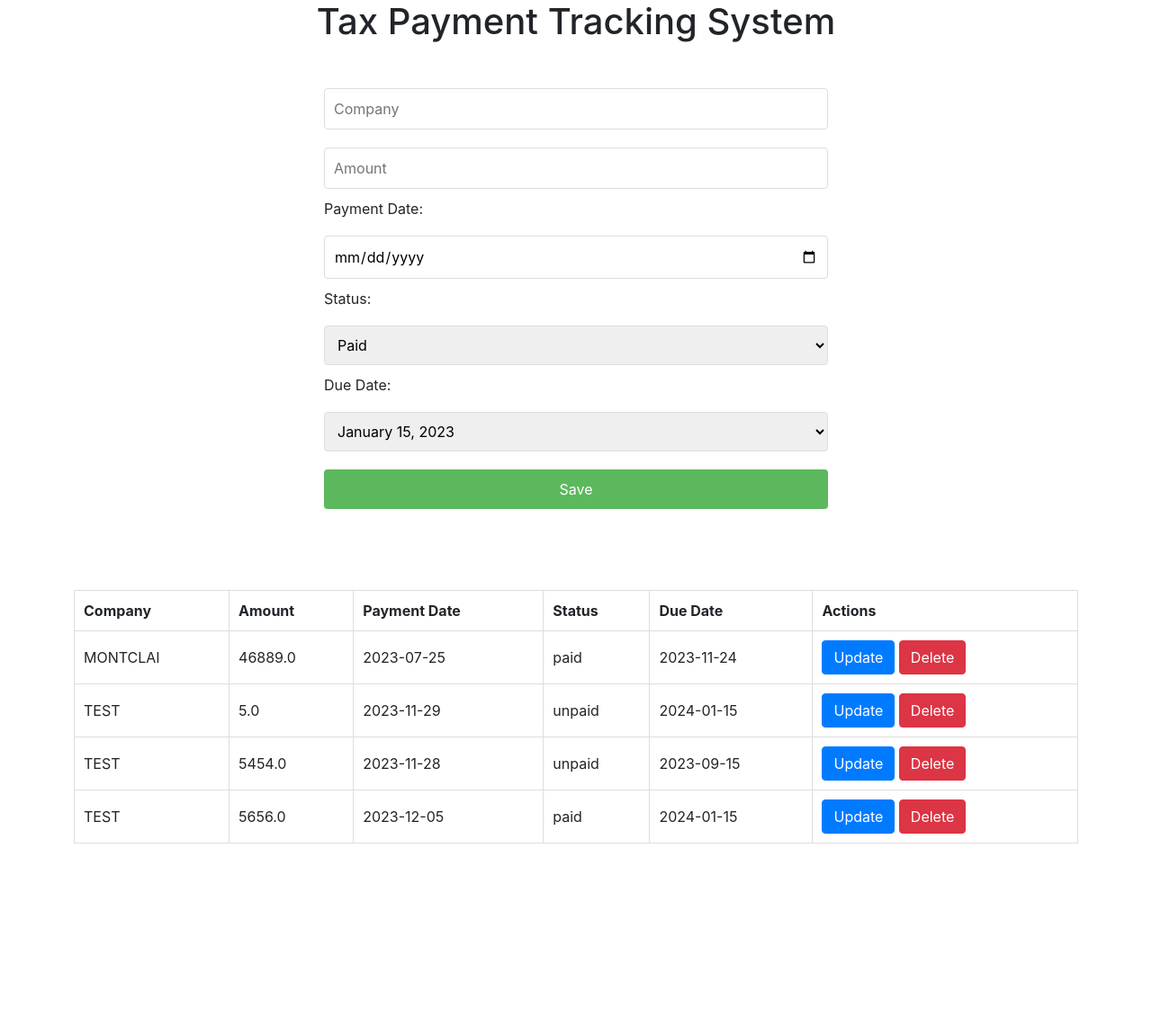
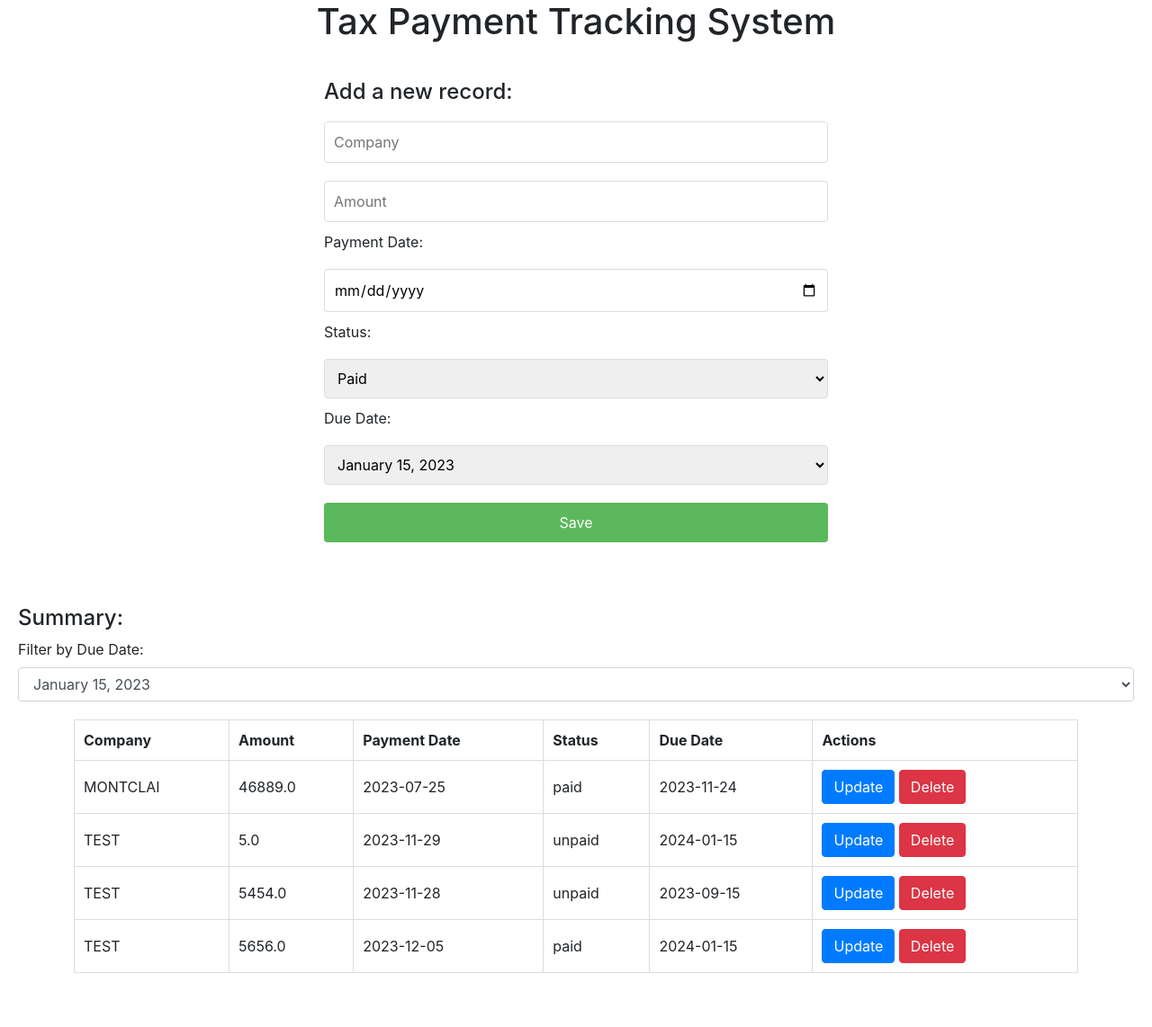
Before and after one commit to noriegamonsc1/1.ProjectDBaseSystemsFall2023, a Flask app: page / in a window 1280 px wide. Shown: the whole page at 90% size. Before the commit the page ends 938 px from the top, so only its background shows below. Run offline with Flask 3, Linux system fonts and the light colour scheme; data comes from the database, SQL or seed files in the repository; some libraries are stand-ins or nearby versions.

Commit message:
Add filter by date field, AJAX to update table and dynamically populate all dropdowns

```diff
--- a/app.py
+++ b/app.py
@@ -1,4 +1,4 @@
-from flask import Flask, request, redirect, render_template, url_for
+from flask import Flask, request, redirect, render_template, url_for, jsonify
 from flask_sqlalchemy import SQLAlchemy
 from flask_migrate import Migrate
 from datetime import datetime
@@ -34,6 +34,24 @@ def index():
     records = Taxation.query.all()
     return render_template('index.html', records=records)
 
+@app.route('/fetchTaxRecords/<dueDate>')
+def fetchTaxRecords(dueDate):
+    records = Taxation.query.filter(Taxation.due_date==dueDate)
+
+    json_records = []
+    for record in records:
+        json_record = {
+            'tax_id': record.tax_id,
+            '_company': record._company,
+            'amount': record.amount,
+            'payment_date': record.payment_date,
+            'status': record.status,
+            'due_date':record.due_date
+        }
+        json_records.append(json_record)
+
+    return jsonify(json_records)
+
 @app.route('/add-record', methods=['POST'])
 def add_record():
     company = request.form.get('company')
--- a/static/script.js
+++ b/static/script.js
@@ -1,6 +1,6 @@
 // Function to populate the due date dropdown
-function populateDueDateDropdown() {
-    var dropdown = document.getElementById('dueDate');
+function populateDueDateDropdown(dropdownId) {
+    var dropdown = document.getElementById(dropdownId);
     var years = [2023, 2024, 2025, 2026];
 
     // Clear existing options
@@ -68,10 +68,55 @@ function confirmDelete(taxId) {
     }
 }
 
+function updateDataTable() {
+    let dateText = $('#filterDueDate option:selected').val();
+    // console.log("Changed filter dropdown! date: ", dateText);
+    $.ajax({
+        type: "GET",
+        url: "/fetchTaxRecords/" + dateText,
+        success: function(result) {
+            // console.log("Ajax is success!! data: ", result);
+            updateTable(result);
+        }
+    });
+}
+
+function updateTable(tableData) {
+    const tableBody = document.getElementById('recordsTableBody');
+    let tableContent = '';
+    tableData.forEach((row) => {
+        tableContent += `<tr>
+                            <td>${row._company}</td>
+                            <td>${row.amount}</td>
+                            <td>${formatDate(row.payment_date)}</td>
+                            <td>${row.status}</td>
+                            <td>${formatDate(row.due_date)}</td>
+                            <td>
+                                <button type="button" class="btn btn-primary" onclick="showUpdateModal('${row.tax_id}', '${row._company}', '${row.amount}', '${formatDate(row.payment_date)}', '${row.status}', '${formatDate(row.due_date)}')">Update</button>
+                                <button type="button" class="btn btn-danger" onclick="confirmDelete('${row.tax_id}')">Delete</button>
+                            </td>
+                        </tr>`;
+    });
+    tableBody.innerHTML = tableContent;
+}
+
+function formatDate(dateStr) {
+    if (dateStr !== null && dateStr !== undefined) {
+        return new Date(dateStr).toISOString().split('T')[0]; // Format as 'YYYY-MM-DD'
+    }
+    else {
+        return "N/A"
+    }
+}
+
+
+
 // Event listener for DOMContentLoaded
 document.addEventListener('DOMContentLoaded', function () {
     // Call the function to populate the due date dropdown
-    populateDueDateDropdown();
+    populateDueDateDropdown('dueDate');
+    populateDueDateDropdown('filterDueDate');
+    populateDueDateDropdown('updateDueDate');
 
     // Add more event listeners if needed
 });
--- a/templates/index.html
+++ b/templates/index.html
@@ -12,6 +12,7 @@
 
     <!-- Form for Data Entry -->
     <form id="taxForm" action="/add-record" method="post">
+        <h4>Add a new record:</h4>
         <input type="text" id="company" name="company" placeholder="Company" required>
         <input type="number" id="amount" name="amount" placeholder="Amount" required>
 
@@ -26,10 +27,10 @@
 
         <label for="due_date">Due Date:</label>
         <select id="dueDate" name="due_date" required>
-            <option value="2023-04-15">April 15, 2023</option>
+            <!-- <option value="2023-04-15">April 15, 2023</option>
             <option value="2023-06-15">June 15, 2023</option>
             <option value="2023-09-15">September 15, 2023</option>
-            <option value="2024-01-15">January 15, 2024</option>
+            <option value="2024-01-15">January 15, 2024</option> -->
         </select>
 
         <button type="submit">Save</button>
@@ -37,6 +38,11 @@
 
     <!-- Table to Display Records -->
     <div id="recordsContainer">
+        <h4>Summary:</h4>
+        <label>Filter by Due Date:</label>
+        <select class="form-control mb-2" id="filterDueDate" name="due_date" onchange="updateDataTable();">
+        </select>
+
         <table id="recordsTable">
             <thead>
                 <tr>
@@ -48,7 +54,7 @@
                     <th>Actions</th>
                 </tr>
             </thead>
-            <tbody>
+            <tbody id="recordsTableBody">
                 {% for record in records %}
                 <tr>
                     <td>{{ record.company }}</td>
@@ -88,10 +94,10 @@
                             <option value="unpaid">Unpaid</option>
                         </select>
                         <select class="form-control mb-2" id="updateDueDate" name="due_date" required>
-                            <option value="2023-04-15">April 15, 2023</option>
+                            <!-- <option value="2023-04-15">April 15, 2023</option>
                             <option value="2023-06-15">June 15, 2023</option>
                             <option value="2023-09-15">September 15, 2023</option>
-                            <option value="2024-01-15">January 15, 2024</option>
+                            <option value="2024-01-15">January 15, 2024</option> -->
                         </select>
                     </form>
                 </div>
@@ -103,7 +109,7 @@
         </div>
     </div>
 
-    <script src="https://code.jquery.com/jquery-3.3.1.slim.min.js"></script>
+    <script src="https://code.jquery.com/jquery-3.3.1.min.js"></script>
     <script src="https://cdnjs.cloudflare.com/ajax/libs/popper.js/1.14.7/umd/popper.min.js"></script>
     <script src="https://stackpath.bootstrapcdn.com/bootstrap/4.3.1/js/bootstrap.min.js"></script>
     <script src="{{ url_for('static', filename='script.js') }}"></script>
```
